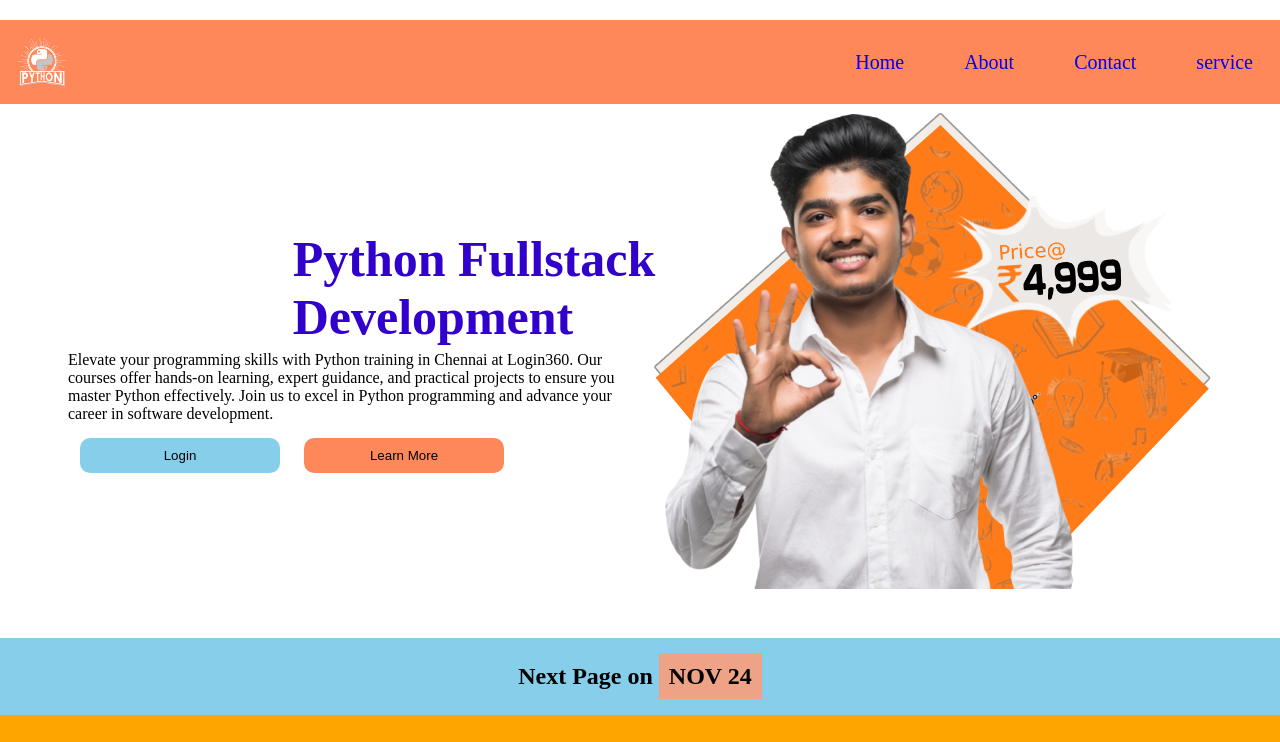
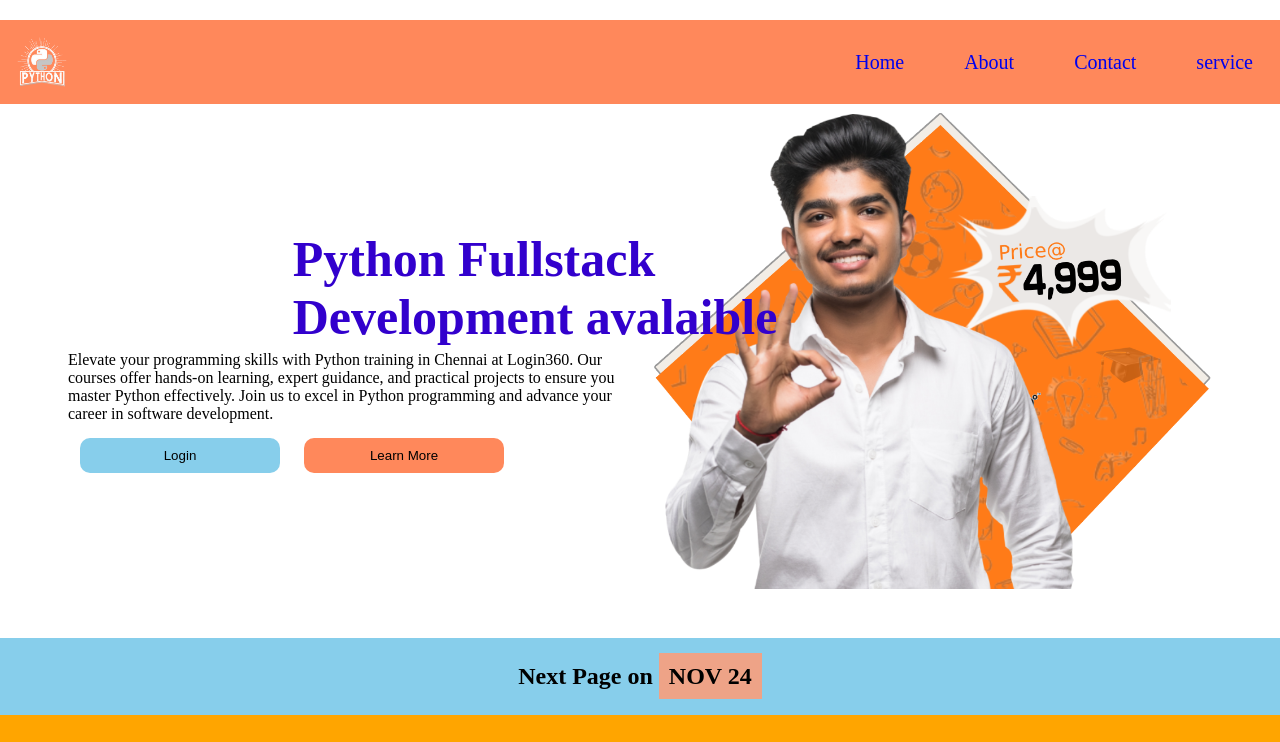
Before and after one commit to JJeyasurya/Sample-site, a plain HTML site: page index.html in a window 1280 px wide. Shown: the top 742 px of the page. Drawn offline with Linux system fonts and the light colour scheme.

Commit message:
modify heading

```diff
--- a/index.html
+++ b/index.html
@@ -25,7 +25,7 @@
           <header>
                  <div class="container" id="home">
 
-                      <h1 class="conh1">Python Fullstack Development
+                      <h1 class="conh1">Python Fullstack Development avalaible
                         </h1>
 
                        <p>Elevate your programming skills with Python training in Chennai at Login360. Our courses offer hands-on learning, expert guidance, and practical projects to ensure you master Python effectively. Join us to excel in Python programming and advance your career in software development.
```
